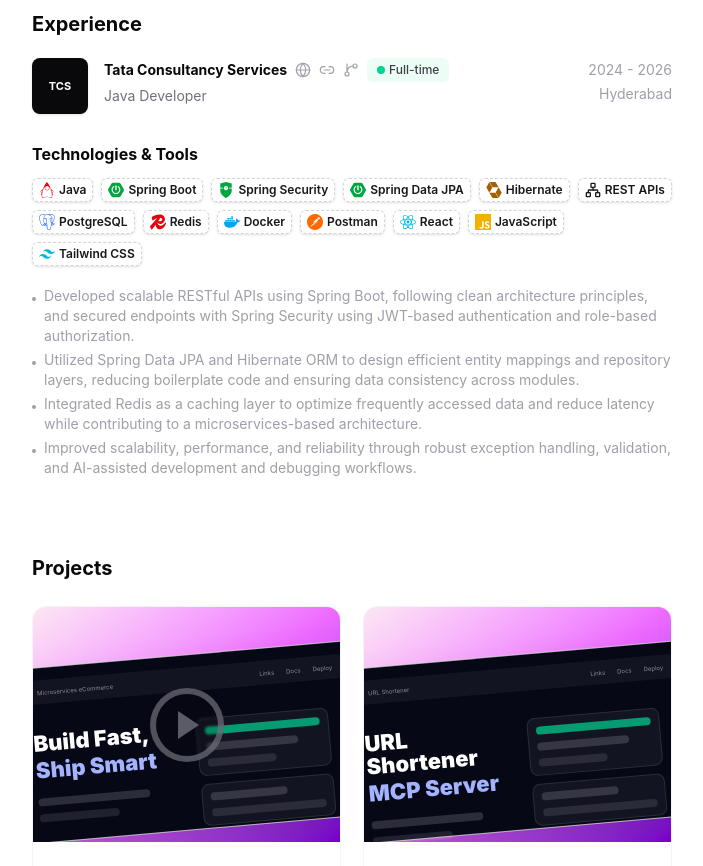
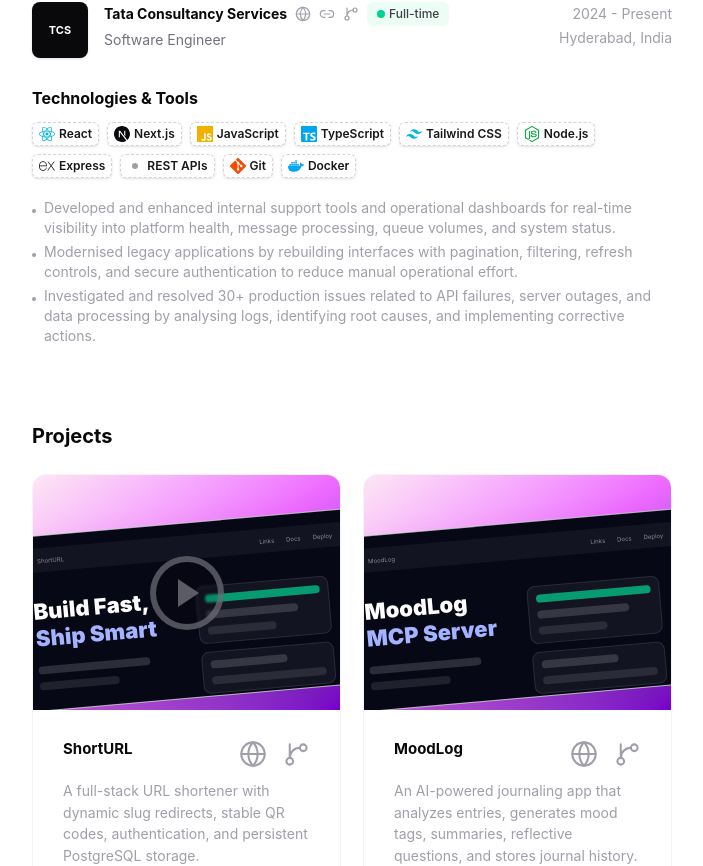
Before and after one commit to rachasanthoshkumar/portfolio, a Next.js app: page / in a window 1280 px wide. Shown: the part 875-1741 px from the top of the page, without its empty margins (288-991 px from the left). Built offline with nearby package versions, Linux system fonts and the light colour scheme.

Commit message:
minor fixes

```diff
--- a/app/layout.js
+++ b/app/layout.js
@@ -1,9 +1,9 @@
 import "./globals.css";
 
 export const metadata = {
-  title: "Santhosh Racha | Java Developer",
+  title: "Santhosh Racha | Software Engineer",
   description:
-    "Personal portfolio for Santhosh Racha, a Java Developer based in Hyderabad, India."
+    "Personal portfolio for Santhosh Racha, a Software Engineer based in Hyderabad, India."
 };
 
 export default function RootLayout({ children }) {
--- a/components/Portfolio.js
+++ b/components/Portfolio.js
@@ -12,7 +12,6 @@
   Mail,
   MapPin,
   Moon,
-  Network,
   Send,
   Sun
 } from "lucide-react";
@@ -32,19 +31,13 @@
   SiExpress,
   SiGit,
   SiGoogle,
-  SiHibernate,
   SiJavascript,
   SiMongodb,
   SiNextdotjs,
   SiNodedotjs,
-  SiOpenjdk,
   SiPostgresql,
-  SiPostman,
   SiPrisma,
   SiReact,
-  SiRedis,
-  SiSpringboot,
-  SiSpringsecurity,
   SiTailwindcss,
   SiTypescript
 } from "react-icons/si";
@@ -68,13 +61,6 @@
 function getTechMeta(label) {
   const normalized = label.toLowerCase();
 
-  if (normalized === "java") return { Icon: SiOpenjdk, color: "text-red-600" };
-  if (normalized.includes("spring security")) return { Icon: SiSpringsecurity, color: "text-green-600" };
-  if (normalized.includes("spring")) return { Icon: SiSpringboot, color: "text-green-600" };
-  if (normalized.includes("hibernate")) return { Icon: SiHibernate, color: "text-yellow-700 dark:text-yellow-500" };
-  if (normalized.includes("redis")) return { Icon: SiRedis, color: "text-red-600" };
-  if (normalized.includes("postman")) return { Icon: SiPostman, color: "text-orange-500" };
-  if (normalized.includes("rest")) return { Icon: Network, color: "text-zinc-900 dark:text-white" };
   if (normalized.includes("typescript")) return { Icon: SiTypescript, color: "text-sky-500" };
   if (normalized.includes("javascript")) return { Icon: SiJavascript, color: "text-yellow-500" };
   if (normalized.includes("react")) return { Icon: SiReact, color: "text-cyan-500" };
@@ -226,14 +212,14 @@
         {profile.summary}
       </p>
       <p className="mt-4 max-w-xl text-pretty text-sm leading-7 text-zinc-500 sm:text-base dark:text-zinc-400">
-        I build secure backend systems using{" "}
+        I build interactive web apps using{" "}
         {heroTools.map((tool, index) => (
           <span key={tool}>
             <TechPill label={tool} />
             {index < heroTools.length - 1 ? " " : ""}
           </span>
         ))}
-        . With a focus on scalable APIs, clean architecture, reliable data flows, and production-ready services.
+        . With a focus on clean UI, scalable code, and practical product thinking.
       </p>
       <div className="mt-6 flex flex-wrap justify-start gap-3">
         <a
--- a/data/portfolio.js
+++ b/data/portfolio.js
@@ -2,13 +2,13 @@
   name: "Santhosh Racha",
   shortName: "Santhosh",
   initials: "SR",
-  role: "Java Developer",
+  role: "Software Engineer",
   location: "Hyderabad, India",
   email: "rachasanthosh2309@gmail.com",
   phone: "8688092739",
   resumeUrl: "/resume.pdf",
   summary:
-    "Java Developer focused on building secure RESTful APIs, Spring Boot microservices, and reliable backend systems with PostgreSQL, Redis, and Docker."
+    "Software Engineer with 2+ years of experience developing internal tools, modernising legacy applications, and supporting business-critical production systems."
 };
 
 export const navItems = [
@@ -24,50 +24,40 @@
 ];
 
 export const heroTools = [
-  "Java",
-  "Spring Boot",
-  "Spring Security",
-  "Spring Data JPA",
-  "Hibernate",
-  "REST APIs",
+  "JavaScript",
+  "TypeScript",
+  "React",
+  "Next.js",
+  "Node.js",
   "PostgreSQL",
-  "Redis",
-  "Docker",
-  "Postman",
-  "React",
-  "JavaScript",
-  "Tailwind CSS"
+  "Docker"
 ];
 
 export const experience = [
   {
     company: "Tata Consultancy Services",
-    role: "Java Developer",
-    period: "2024 - 2026",
-    location: "Hyderabad",
+    role: "Software Engineer",
+    period: "2024 - Present",
+    location: "Hyderabad, India",
     status: "Full-time",
     logo: "TCS",
     links: ["On-site"],
     tools: [
-      "Java",
-      "Spring Boot",
-      "Spring Security",
-      "Spring Data JPA",
-      "Hibernate",
+      "React",
+      "Next.js",
+      "JavaScript",
+      "TypeScript",
+      "Tailwind CSS",
+      "Node.js",
+      "Express",
       "REST APIs",
-      "PostgreSQL",
-      "Redis",
-      "Docker",
-      "Postman",
-      "React",
-      "JavaScript",
-      "Tailwind CSS"
+      "Git",
+      "Docker"
     ],
     highlights: [
-      "Developed scalable RESTful APIs using Spring Boot, following clean architecture principles, and secured endpoints with Spring Security using JWT-based authentication and role-based authorization.",
-      "Utilized Spring Data JPA and Hibernate ORM to design efficient entity mappings and repository layers, reducing boilerplate code and ensuring data consistency across modules.",
-      "Integrated Redis as a caching layer to optimize frequently accessed data and reduce latency while contributing to a microservices-based architecture.",
-      "Improved scalability, performance, and reliability through robust exception handling, validation, and AI-assisted development and debugging workflows."
+      "Developed and enhanced internal support tools and operational dashboards for real-time visibility into platform health, message processing, queue volumes, and system status.",
+      "Modernised legacy applications by rebuilding interfaces with pagination, filtering, refresh controls, and secure authentication to reduce manual operational effort.",
+      "Investigated and resolved 30+ production issues related to API failures, server outages, and data processing by analysing logs, identifying root causes, and implementing corrective actions."
     ]
   },
 
@@ -75,25 +65,25 @@
 
 export const projects = [
   {
-    title: "Microservices eCommerce",
+    title: "ShortURL",
     description:
-      "A microservices-based e-commerce platform with product catalog, cart, orders, and user management services communicating through RESTful APIs.",
+      "A full-stack URL shortener with dynamic slug redirects, stable QR codes, authentication, and persistent PostgreSQL storage.",
     status: "All Systems Operational",
-    tools: ["Java", "Spring Boot", "Spring Data JPA", "PostgreSQL", "Docker", "REST APIs"],
+    tools: ["Next.js", "TypeScript", "Prisma", "PostgreSQL"],
     gradient: "from-pink-100 via-fuchsia-400 to-purple-700",
     accent: "bg-purple-500",
     href: "#",
     repo: "#"
   },
   {
-    title: "URL Shortener",
+    title: "MoodLog",
     description:
-      "A scalable Spring Boot URL shortening service with short-code generation, HTTP 302 redirects, Redis caching, rate limiting, expiration, and link analytics.",
+      "An AI-powered journaling app that analyzes entries, generates mood tags, summaries, reflective questions, and stores journal history.",
     status: "All Systems Operational",
-    tools: ["Java", "Spring Boot", "Redis", "PostgreSQL", "REST APIs", "Docker"],
+    tools: ["React", "JavaScript", "Tailwind", "Gemini", "Drizzle ORM", "Neon"],
     gradient: "from-pink-100 via-fuchsia-400 to-purple-700",
     accent: "bg-indigo-500",
-    href: "#",
+    href: "https://moodlog-rho.vercel.app/",
     repo: "#"
   },
 
```
